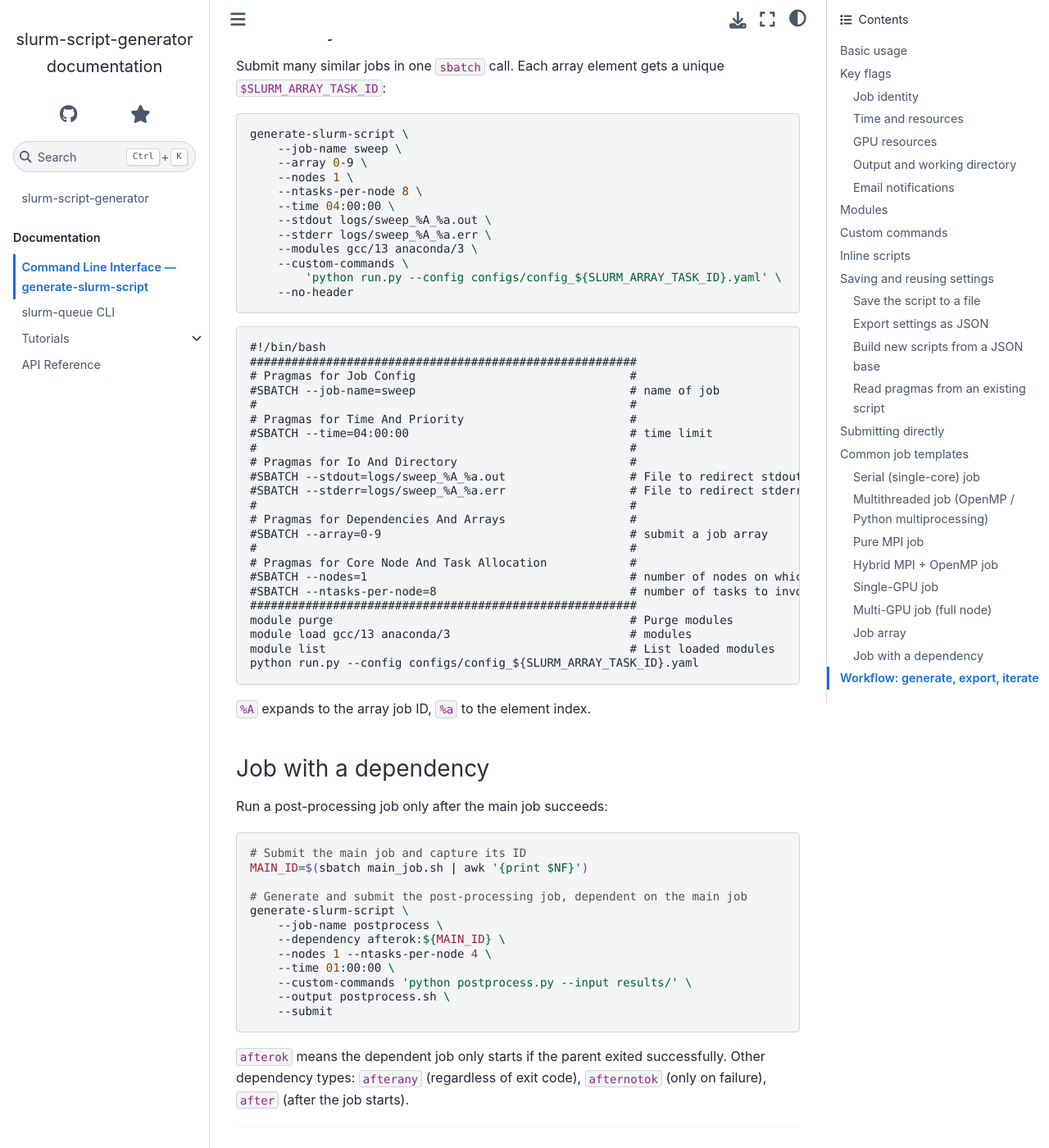
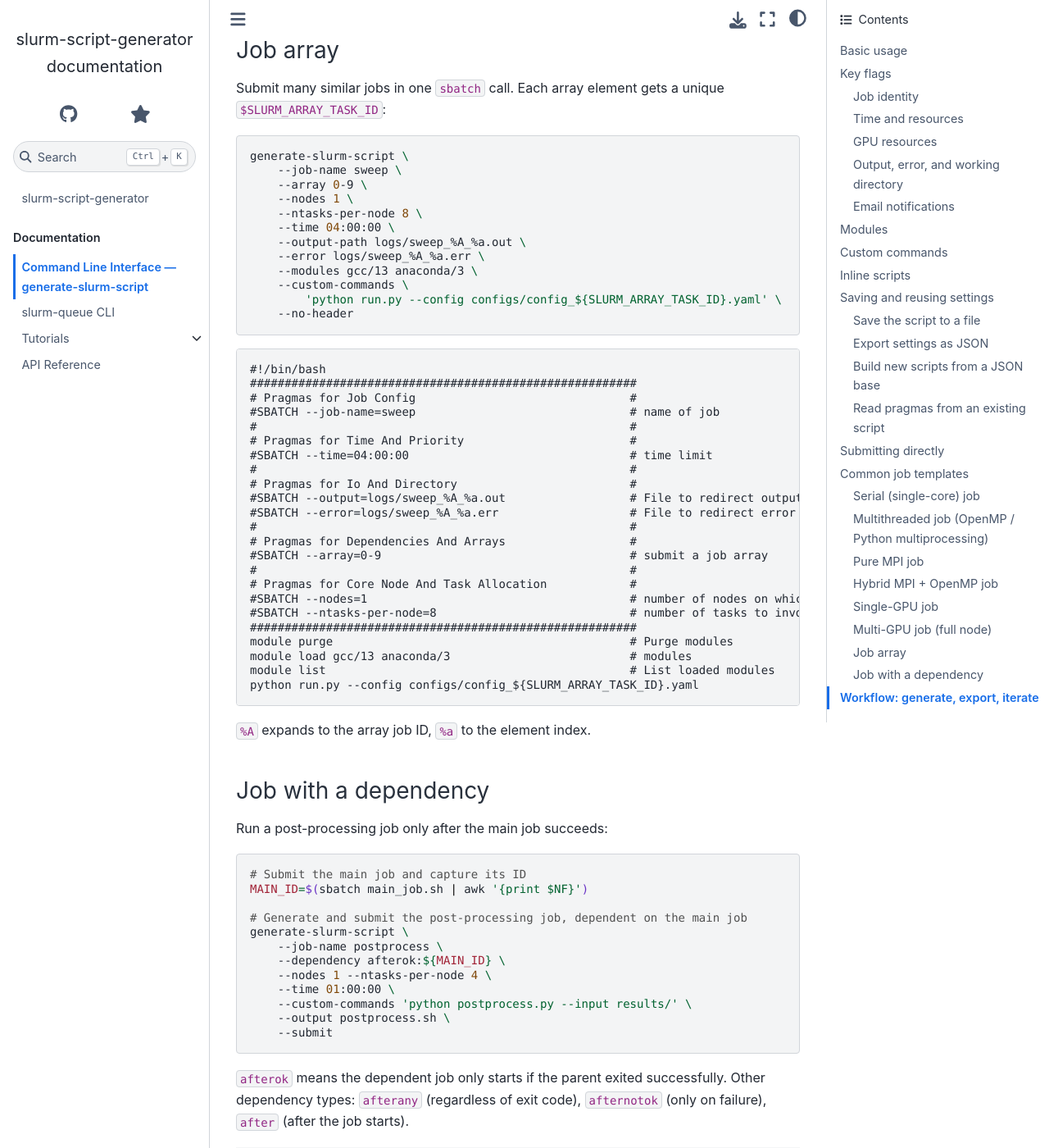
Before and after one commit to max-models/slurm-script-generator, a Sphinx documentation site: the page built from docs/source/cli.md, in a window 1280 px wide and 1400 px high, scrolled down 17778 px. Shown: the whole window at 82% size. Built offline with Sphinx 7.4.7 and the Sphinx Book theme 1.1.4, drawn with Linux system fonts in a browser that asks for light colours; some of the changed text lies outside the part shown.

Commit message:
Fix stderr and stdout (#72)
* Rename stderr/stdout to error/output

* formatting

* Replaced stderr/stdout in the docs and tests

* Renamed conflicting --output to --output-path

* bugfix

* Added docs/source/tutorials/ to .gitignore

````diff
--- a/README.qmd
+++ b/README.qmd
@@ -21,10 +21,10 @@ Generate a slurm script to `slurm_script.sh` with
 generate-slurm-script --nodes 1 --ntasks-per-node 16
 ```
 
-To save the script to file `my_script.sh` use `--output`:
+To save the script to file `my_script.sh` use `--output-path`:
 
 ```{bash}
-generate-slurm-script --nodes 1 --ntasks-per-node 16 --output my_script.sh
+generate-slurm-script --nodes 1 --ntasks-per-node 16 --output-path my_script.sh
 ```
 
 Remove the header comment with `--no-header`:
--- a/docs/source/api/_autosummary/slurm_script_generator.pragmas.rst
+++ b/docs/source/api/_autosummary/slurm_script_generator.pragmas.rst
@@ -30,7 +30,7 @@ slurm\_script\_generator.pragmas
       Deadline
       Delay_boot
       Dependency
-      Disable_stdout_job_summary
+      Disable_output_job_summary
       Distribution
       Exclude
       Exclusive_mcs
@@ -86,8 +86,8 @@ slurm\_script\_generator.pragmas
       Signal
       Sockets_per_node
       Spread_job
-      Stderr
-      Stdout
+      Error
+      Output
       Switches
       Thread_spec
       Threads_per_core
--- a/docs/source/cli.md
+++ b/docs/source/cli.md
@@ -8,14 +8,14 @@ file by hand.
 
 ``` bash
 generate-slurm-script [SBATCH flags] [--modules ...] [--custom-commands ...]
-                      [--output FILE] [--export-json FILE] [--submit]
+                      [--output-path FILE] [--export-json FILE] [--submit]
 ```
 
 ------------------------------------------------------------------------
 
 ## Basic usage
 
-Print a script to stdout:
+Print a script:
 
 ``` bash
 generate-slurm-script --nodes 2 --ntasks-per-node 16 --time 04:00:00
@@ -38,11 +38,11 @@ generate-slurm-script --nodes 2 --ntasks-per-node 16 --time 04:00:00
     #SBATCH --ntasks-per-node=16                           # number of tasks to invoke on each node
     ########################################################
 
-Save to a file with `--output`:
+Save to a file with `--output-path`:
 
 ``` bash
 generate-slurm-script --nodes 2 --ntasks-per-node 16 --time 04:00:00 \
-    --output job.sh
+    --output-path job.sh
 cat job.sh
 ```
 
@@ -306,10 +306,10 @@ generate-slurm-script \
     #SBATCH --gres=gpu:a100:1                              # required generic resources
     ########################################################
 
-### Output and working directory
+### Output, error, and working directory
 
-By default SLURM writes stdout and stderr to `slurm-<jobid>.out`. Use
-these flags to control where output goes:
+By default SLURM writes output and error to `slurm-<jobid>.out`. Use
+these flags to control where job output goes:
 
 <table>
 <colgroup>
@@ -326,15 +326,15 @@ these flags to control where output goes:
 </thead>
 <tbody>
 <tr>
-<td><code>--stdout FILE</code></td>
+<td><code>--output FILE</code></td>
 <td><code>-o</code></td>
-<td>Redirect stdout (<code>%j</code> = job ID, <code>%x</code> = job
+<td>Redirect output (<code>%j</code> = job ID, <code>%x</code> = job
 name)</td>
 </tr>
 <tr>
-<td><code>--stderr FILE</code></td>
+<td><code>--error FILE</code></td>
 <td><code>-e</code></td>
-<td>Redirect stderr</td>
+<td>Redirect error</td>
 </tr>
 <tr>
 <td><code>--chdir PATH</code></td>
@@ -348,8 +348,8 @@ name)</td>
 generate-slurm-script \
     --job-name my_job \
     --nodes 1 --ntasks-per-node 4 \
-    --stdout logs/my_job_%j.out \
-    --stderr logs/my_job_%j.err \
+    --output logs/my_job_%j.out \
+    --error logs/my_job_%j.err \
     --chdir /scratch/my_project \
     --no-header
 ```
@@ -361,8 +361,8 @@ generate-slurm-script \
     #                                                      #
     # Pragmas for Io And Directory                         #
     #SBATCH --chdir=/scratch/my_project                    # change working directory
-    #SBATCH --stdout=logs/my_job_%j.out                    # File to redirect stdout (%%x=jobname, %%j=jobid)
-    #SBATCH --stderr=logs/my_job_%j.err                    # File to redirect stderr (%%x=jobname, %%j=jobid)
+    #SBATCH --output=logs/my_job_%j.out                    # File to redirect output (%%x=jobname, %%j=jobid)
+    #SBATCH --error=logs/my_job_%j.err                     # File to redirect error (%%x=jobname, %%j=jobid)
     #                                                      #
     # Pragmas for Core Node And Task Allocation            #
     #SBATCH --nodes=1                                      # number of nodes on which to run
@@ -572,7 +572,7 @@ generate-slurm-script \
     --nodes 4 --ntasks-per-node 16 \
     --time 12:00:00 \
     --account proj_hpc \
-    --output baseline.sh
+    --output-path baseline.sh
 cat baseline.sh
 ```
 
@@ -743,7 +743,7 @@ generate-slurm-script \
 
 ## Submitting directly
 
-Add `--submit` to write the script (requires `--output`) and immediately
+Add `--submit` to write the script (requires `--output-path`) and immediately
 call `sbatch` on it:
 
 ``` bash
@@ -753,7 +753,7 @@ generate-slurm-script \
     --time 04:00:00 \
     --modules gcc/13 openmpi/5.0 \
     --custom-commands 'srun ./myprog > output.txt' \
-    --output my_job.sh \
+    --output-path my_job.sh \
     --submit
 ```
 
@@ -1011,8 +1011,8 @@ generate-slurm-script \
     --nodes 1 \
     --ntasks-per-node 8 \
     --time 04:00:00 \
-    --stdout logs/sweep_%A_%a.out \
-    --stderr logs/sweep_%A_%a.err \
+    --output-path logs/sweep_%A_%a.out \
+    --error logs/sweep_%A_%a.err \
     --modules gcc/13 anaconda/3 \
     --custom-commands \
         'python run.py --config configs/config_${SLURM_ARRAY_TASK_ID}.yaml' \
@@ -1028,8 +1028,8 @@ generate-slurm-script \
     #SBATCH --time=04:00:00                                # time limit
     #                                                      #
     # Pragmas for Io And Directory                         #
-    #SBATCH --stdout=logs/sweep_%A_%a.out                  # File to redirect stdout (%%x=jobname, %%j=jobid)
-    #SBATCH --stderr=logs/sweep_%A_%a.err                  # File to redirect stderr (%%x=jobname, %%j=jobid)
+    #SBATCH --output=logs/sweep_%A_%a.out                  # File to redirect output (%%x=jobname, %%j=jobid)
+    #SBATCH --error=logs/sweep_%A_%a.err                   # File to redirect error (%%x=jobname, %%j=jobid)
     #                                                      #
     # Pragmas for Dependencies And Arrays                  #
     #SBATCH --array=0-9                                    # submit a job array
@@ -1085,7 +1085,7 @@ generate-slurm-script \
     --modules gcc/13 openmpi/5.0 \
     --custom-commands 'srun ./myprog --small-input > test.out' \
     --export-json sim_base.json \
-    --output sim_test.sh
+    --output-path sim_test.sh
 cat sim_test.sh
 ```
 
@@ -1125,7 +1125,7 @@ generate-slurm-script \
     --time 12:00:00 \
     --partition main \
     --custom-commands 'srun ./myprog --full-input > production.out' \
-    --output sim_production.sh
+    --output-path sim_production.sh
 cat sim_production.sh
 ```
 
@@ -1163,7 +1163,7 @@ generate-slurm-script \
     --read-script sim_production.sh \
     --account colleague_account \
     --partition gpu \
-    --output colleague_job.sh
+    --output-path colleague_job.sh
 cat colleague_job.sh
 ```
 
--- a/docs/source/index.rst
+++ b/docs/source/index.rst
@@ -19,7 +19,7 @@ Quickstart
 
 .. code-block:: bash
 
-   generate-slurm-script --nodes 2 --ntasks-per-node 16 --job-name my_job --output job.sh
+   generate-slurm-script --nodes 2 --ntasks-per-node 16 --job-name my_job --output-path job.sh
 
 **Or from Python:**
 
````
Also changed, not shown: README.md (+12 -11 lines), docs/source/cli.qmd (+19 -19 lines), 10 other files.
